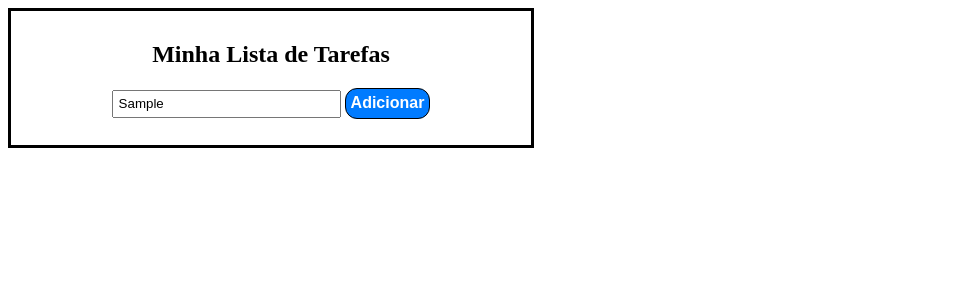
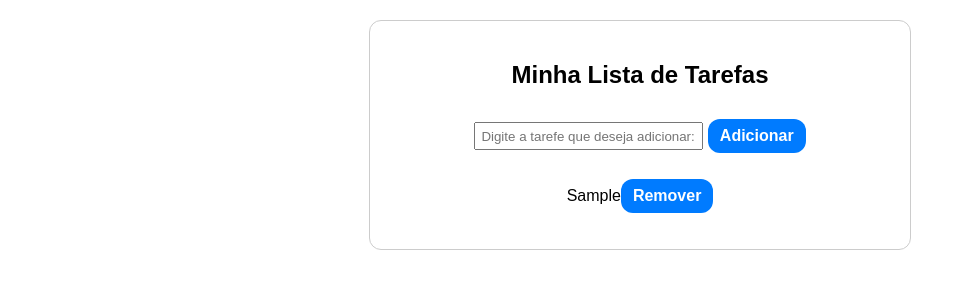
Before and after one commit to guilhermerek/JavaScript-HashTag-Treinamentos, a plain HTML site: page Exercicio to-do-list/index.html in a window 1280 px wide. Both pictures are taken after typing "Sample" into the empty fields and a click on the button "Adicionar". Shown: the whole page, without its empty margins (0-966 px from the left). Drawn offline with Linux system fonts and the light colour scheme.

Commit message:
Finalizacao
Problema no CSS
Faltou UL no HTML
ajustado logica do JS, botao remover não aparecia corretamente e não funcionava, os itens eram adicionados embaixo do botão adicionar também.
Foi necessário assistir as correções para identificar os problemas.

```diff
--- a/Exercicio to-do-list/index.html
+++ b/Exercicio to-do-list/index.html
@@ -10,12 +10,11 @@
     <div id="DivPrincipal">
         <h2 id="Titulo">Minha Lista de Tarefas</h2> <br>
         <input type="text" id="CampoDeTexto" name="CampoDaTarefa" placeholder="Digite a tarefe que deseja adicionar:">
-        <button id="BotaoAdicionar" onclick="adicionarTarefa()" onmouseover="escurecerBotao()">Adicionar</button>
+        <button id="BotaoAdicionar" onclick="adicionarTarefa()" >Adicionar</button>
 
-        <ul>
+        <ul id="taskList">
 
         </ul>
-
     </div>
 
     <script src="script.js"></script>
--- a/Exercicio to-do-list/script.js
+++ b/Exercicio to-do-list/script.js
@@ -1,7 +1,27 @@
-function dicionarTarefa(){
+const input = document.getElementById("CampoDeTexto");
+const ul = document.getElementById("taskList");
 
+function adicionarTarefa(){
+
+    if (input.value !== null && input.value !== '') {
+        const li = document.createElement("li");
+
+        li.innerText = input.value;
+
+        const botaoRemover = document.createElement("button");
+        botaoRemover.textContent = "Remover";
+        botaoRemover.onclick = function (){
+            ul.removeChild(li);
+        }
+
+        li.appendChild(botaoRemover);
+        ul.appendChild(li);
+        input.value= null;
+    }
+    else {
+        alert("Campo Vazio!!");
+    }
+
+    //uL.appendChild(lI);
+    //document.getElementById('CampoDeTexto').value= null;
 }
-
-function escurecerBotao() {
-
-}
--- a/Exercicio to-do-list/style.css
+++ b/Exercicio to-do-list/style.css
@@ -1,24 +1,30 @@
-#BotaoAdicionar {
+button {
     background-color: #007bff;
     color: white;
 
 
     font-size: 16px;
     font-weight: bold;
-    padding: 2px 5px;
-    border: 1px solid black;
+    margin-top: 10px;
+    padding: 8px 12px;
+    border: none;
     border-radius: 12px;
-    height: 31px;
+    cursor: pointer;
 }
 
-#BotaoAdicionar:hover {
+button:hover {
   background-color: #0056b3;
+}
+button:focus {
+    outline: none;
 }
 
 #DivPrincipal {
-    padding: 10px;
-    border-style: solid;
-    width: 500px;
+    margin: 20px auto;
+    padding: 20px;
+    border: 1px solid #ccc;
+    border-radius: 12px;
+    max-width: 500px;
     text-align: center;
 }
 
@@ -34,3 +40,14 @@ h2 {
     display: inline-block;
 
 }
+
+ul {
+    list-style: none;
+    padding: 0;
+}
+
+body {
+    font-family: Arial, Helvetica, sans-serif;
+    margin: 0;
+    padding: 0;
+}
```
